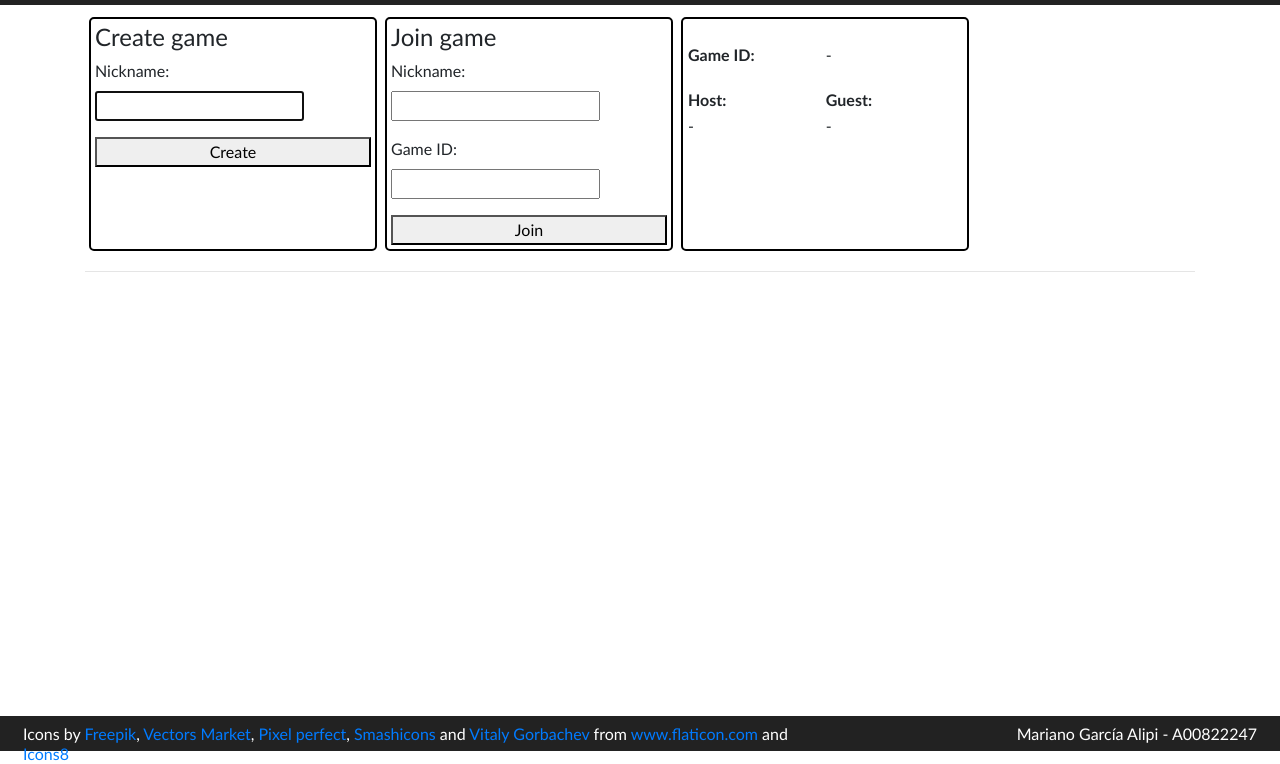
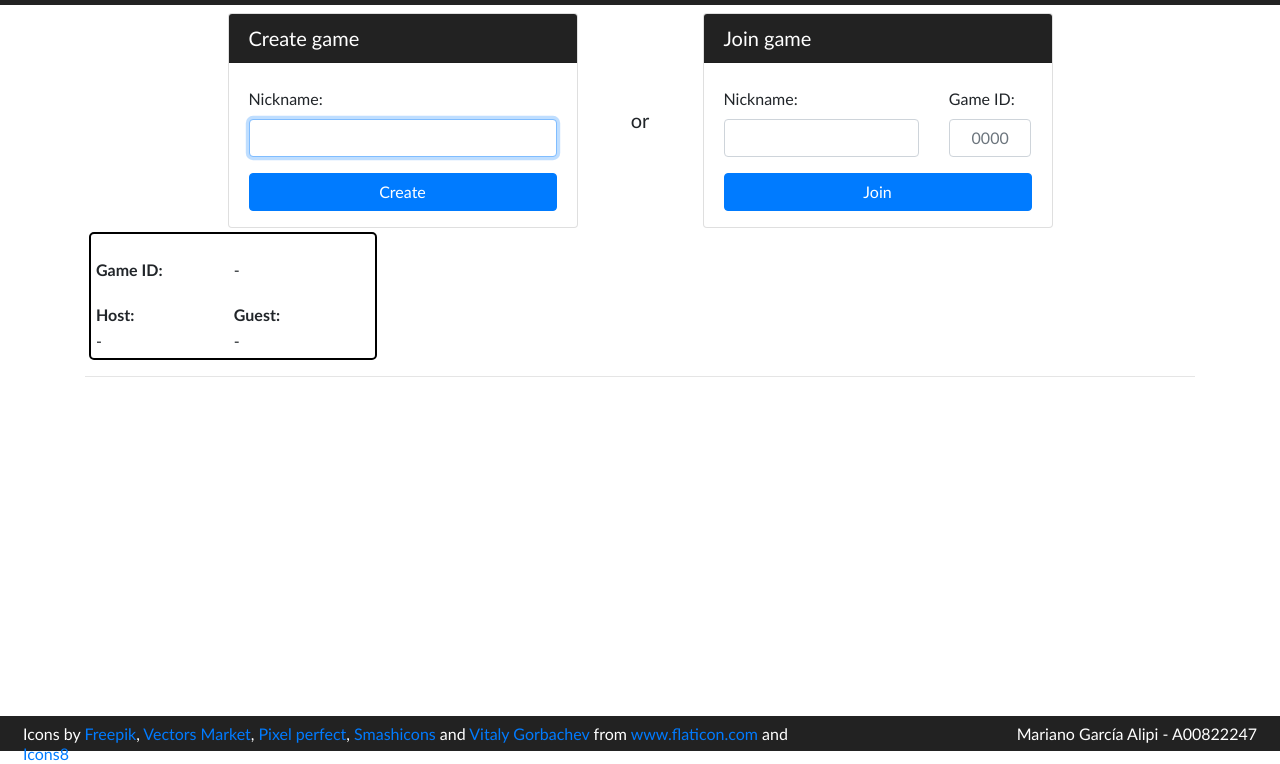
Before and after one commit to MarianoAlipi/web-development-class, a plain HTML site: page exam2-rock-paper-scissors/index.html in a window 1280 px wide. Shown: the part 49-813 px from the top of the page. Drawn offline with nearby package versions, Linux system fonts and the light colour scheme.

Commit message:
Updated 'create' and 'join' forms.

```diff
--- a/exam2-rock-paper-scissors/index.html
+++ b/exam2-rock-paper-scissors/index.html
@@ -32,31 +32,54 @@
     <div class="container">
 
         <!-- Actions -->
-        <div class="flex">
+        <div class="row justify-content-center">
+
             <!-- Create game -->
-            <div class="input-card">
-                <h4>Create game</h4>
+            <div class="col-12 col-sm-4">
+                <div class="card">
+                    <div class="card-header pb-1">
+                        <h5>Create game</h5>
+                    </div>
+                    <div class="card-body pb-3">
 
-                <label for="create-nickname">Nickname:</label>
-                <input type="text" id="create-nickname" name="create-nickname">
-                <div class="flex-break" style="margin-top: 1em;"></div>
+                        <label for="create-nickname" class="form-text">Nickname: </label>
+                        <input type="text" id="create-nickname" name="create-nickname" class="form-control">
 
-                <button id="create-btn">Create</button>
+                        <button class="btn btn-primary float-right col-12 mt-3" id="create-btn">Create</button>
+
                     </div>
+                </div>
+            </div>
+
+            <div class="col-1 lead text-center my-auto px-0 py-3">or</div>
+
             <!-- Join game -->
-            <div class="input-card">
-                <h4>Join game</h4>
+            <div class="col-12 col-sm-4">
+                <div class="card">
+                    <div class="card-header pb-1">
+                        <h5>Join game</h5>
+                    </div>
+                    <div class="card-body pb-3">
 
-                <label for="join-nickname">Nickname:</label>
-                <input type="text" id="join-nickname" name="join-nickname">
-                <div class="flex-break" style="margin-top: 1em;"></div>
+                        <div class="row">
+                            <div class="col-8">
+                                <label for="join-nickname" class="form-text">Nickname: </label>
+                                <input type="text" id="join-nickname" name="join-nickname" class="form-control">
+                            </div>
 
-                <label for="join-id">Game ID:</label>
-                <input type="text" id="join-id" name="join-id">
-                <div class="flex-break" style="margin-top: 1em;"></div>
+                            <div class="col-4">
+                                <label for="join-id" class="form-text">Game ID: </label>
+                                <input type="number" id="join-id" name="join-id" class="form-control" placeholder="0000">
+                            </div>
+                        </div>
+                        <button class="btn btn-primary float-right col-12 mt-3" id="join-btn">Join</button>
 
-                <button id="join-btn">Join</button>
+
                     </div>
+                </div>
+            </div>
+        </div>
+
         <!-- Game ID -->
         <div class="input-card">
             <table>
@@ -73,7 +96,6 @@
                     <td id="guest-name">-</td>
                 </tr>
             </table>
-            </div>
         </div>
 
         <!-- Toasts area -->
--- a/exam2-rock-paper-scissors/index.js
+++ b/exam2-rock-paper-scissors/index.js
@@ -65,14 +65,8 @@ let create_game_handler = (_) => {
         return;
 
     }).catch(function(error) {
-        /*
-        if (error.response.status == 500) {
-            console.log(error);
-            alert(`The game could not be created.`);
-        } else {*/
-            console.log(error);
-            alert("An error ocurred.");
-        // }
+        console.log(error);
+        alert("An error ocurred.");
     });
 }
 
@@ -92,6 +86,9 @@ let join_game_handler = (_) => {
 
     if (gameIDToJoin === "") {
         alert("Please enter the ID of the game you want to join.");
+        return;
+    } else if (gameIDToJoin.length != 4) {
+        alert("Please enter a valid game ID.");
         return;
     }
 
--- a/exam2-rock-paper-scissors/style.css
+++ b/exam2-rock-paper-scissors/style.css
@@ -24,6 +24,27 @@ body {
     width: 100%;
     height: 35px;
     line-height: 20px;
+}
+
+.card-header {
+    background-color: #222;
+    color: white;
+}
+
+input[type="number"] {
+    text-align: center;
+}
+
+/* Chrome, Safari, Edge, Opera */
+input::-webkit-outer-spin-button,
+input::-webkit-inner-spin-button {
+    -webkit-appearance: none;
+    margin: 0;
+}
+
+/* Firefox */
+input[type=number] {
+    -moz-appearance: textfield;
 }
 
 /*
```
Lines whose indentation alone changed are shown as unchanged.
